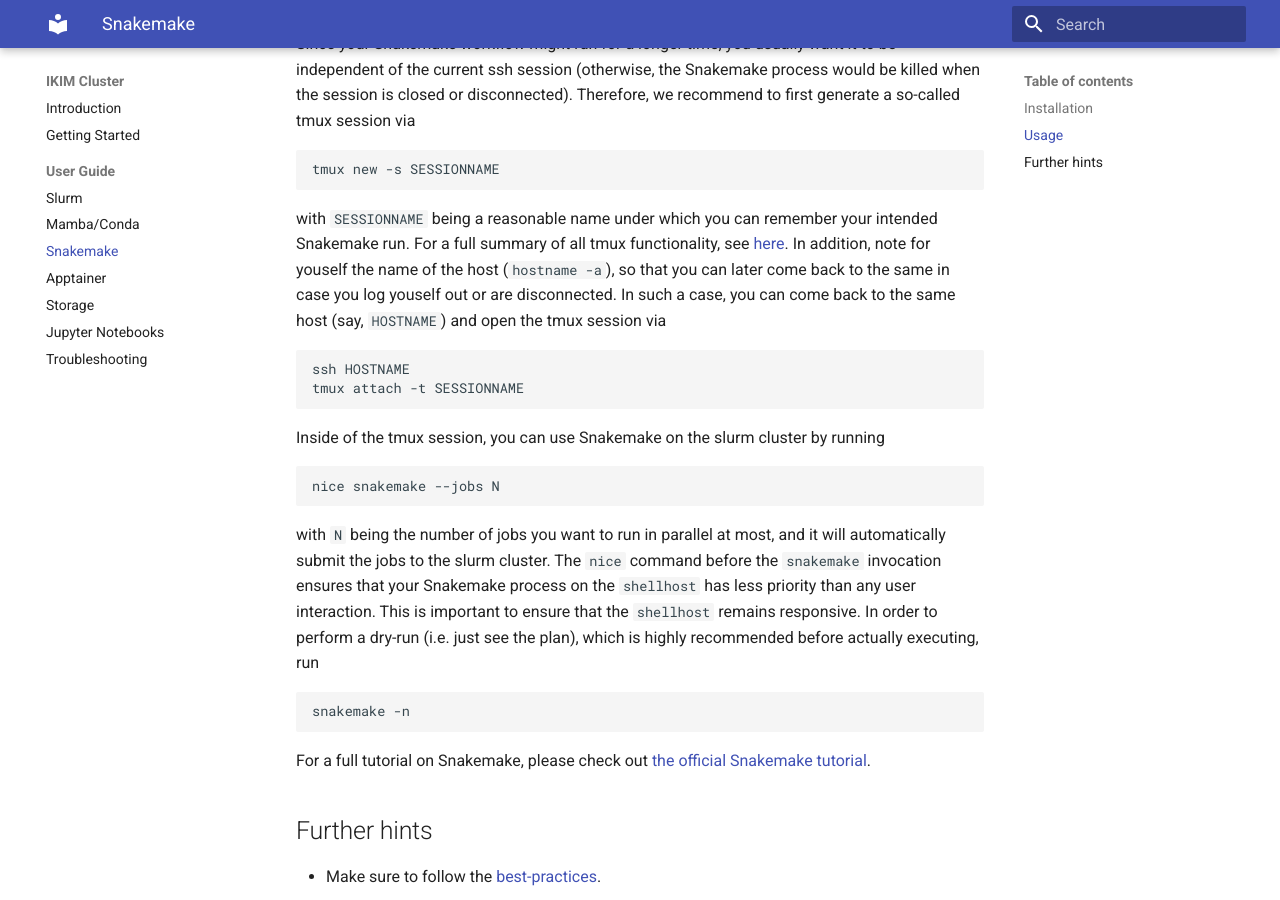
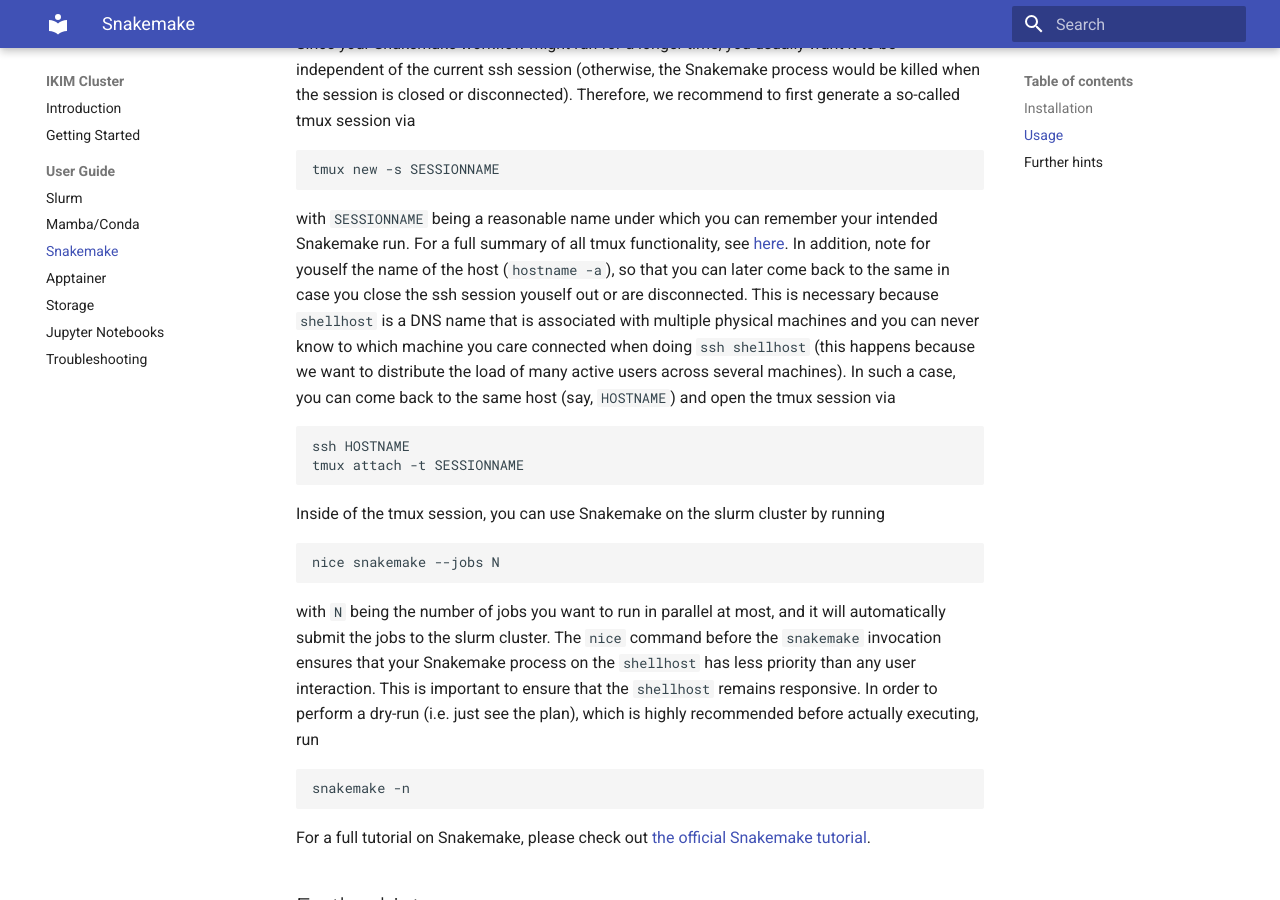
Before and after one commit to IKIM-Essen/ClusterDocs, an MkDocs documentation site: the page built from docs/snakemake.md, in a window 1280 px wide and 900 px high, scrolled down 1156 px. Built offline with MkDocs 1.6.1 and Material for MkDocs 9.7.7, drawn with Linux system fonts in a browser that asks for light colours.

Commit message:
Update snakemake.md

````diff
--- a/docs/snakemake.md
+++ b/docs/snakemake.md
@@ -46,7 +46,8 @@
 
 with `SESSIONNAME` being a reasonable name under which you can remember your intended Snakemake run.
 For a full summary of all tmux functionality, see [here](https://tmuxcheatsheet.com/).
-In addition, note for youself the name of the host (`hostname -a`), so that you can later come back to the same in case you log youself out or are disconnected.
+In addition, note for youself the name of the host (`hostname -a`), so that you can later come back to the same in case you close the ssh session youself out or are disconnected.
+This is necessary because `shellhost` is a DNS name that is associated with multiple physical machines and you can never know to which machine you care connected when doing `ssh shellhost` (this happens because we want to distribute the load of many active users across several machines).
 In such a case, you can come back to the same host (say, `HOSTNAME`) and open the tmux session via
 
 ```sh
````
